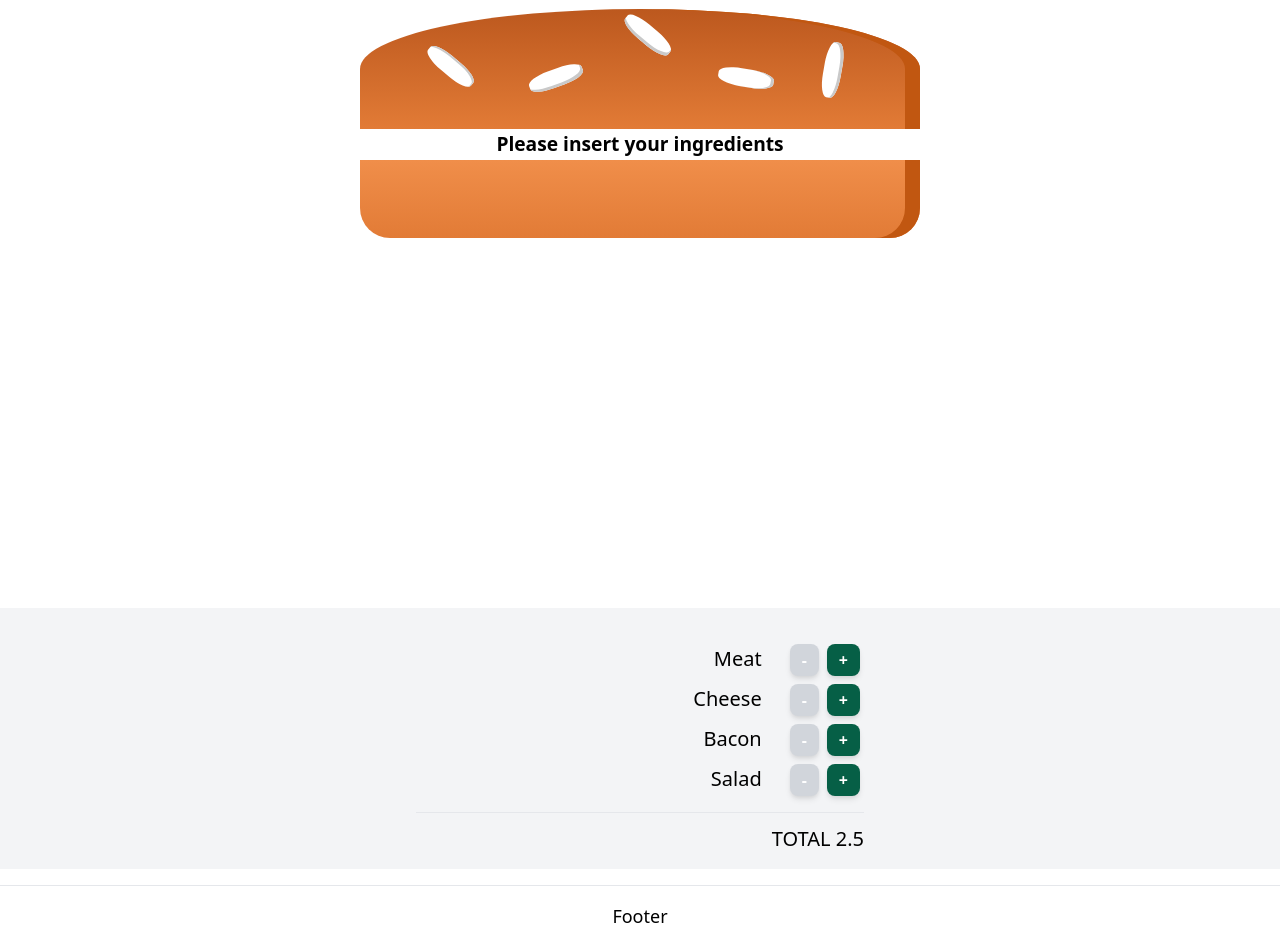
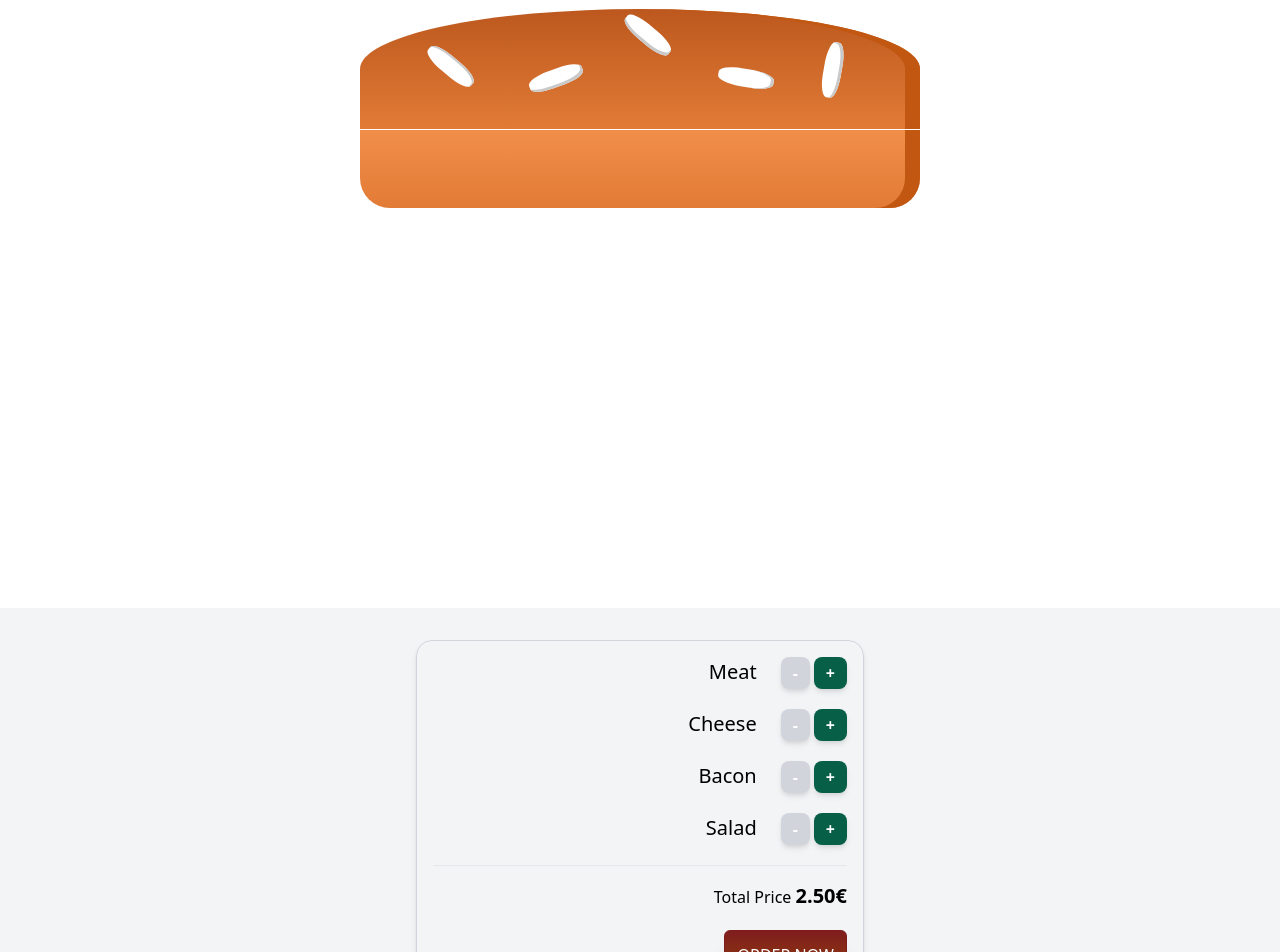
Before and after one commit to pasor1/react-burger-builder, a React (Create React App) app: page / in a window 1280 px wide. Shown: the part 120-1072 px from the top of the page. Built offline with nearby package versions, Linux system fonts and the light colour scheme.

Commit message:
Improved layout and colors

```diff
--- a/src/components/Burger/Burger.js
+++ b/src/components/Burger/Burger.js
@@ -8,9 +8,7 @@ const Burger = (props) => {
     props.ingredients.map((ingredient, index) => {
       return <BurgerIngredient key={index} type={ingredient} />
     })
-  ) : (
-      <p>Please insert your ingredients</p>
-    )
+  ) : null; //change null if you want to show a message if the burger is empty
 
   return (
     <div className={styles.Burger}>
--- a/src/components/Burger/Burger.module.css
+++ b/src/components/Burger/Burger.module.css
@@ -1,11 +1,12 @@
 .Burger {
   width: 90%;
-  margin:auto;
+  margin:auto auto;
   height: 400px;
   overflow: auto;
   text-align: center;
   font-weight: bold;
   font-size: 1.2rem;
+  position: relative;
 }
 
 @media (min-width: 500px) and (min-height: 400px) {
--- a/src/components/BurgerControls/BurgerControl/BurgerControl.js
+++ b/src/components/BurgerControls/BurgerControl/BurgerControl.js
@@ -2,13 +2,13 @@ import React from 'react';
 
 const BurgerControl = (props) => {
   return (
-    <div>
+    <div className="mb-5">
       <span className="text-xl mr-6">{props.label}</span>
       {props.disabled
-        ? <button disabled type="button" onClick={props.onClickMinus} className="py-1 px-3 m-1 bg-gray-300 text-white font-semibold rounded-lg shadow-md focus:outline-none cursor-default">-</button>
-        : <button type="button" onClick={props.onClickMinus} className="py-1 px-3 m-1 bg-red-700 text-white font-semibold rounded-lg shadow-md focus:outline-none hover:bg-red-600 hover:scale-95 transform transition duration-50 ease-in-out">-</button>
+        ? <button disabled type="button" onClick={props.onClickMinus} className="py-1 px-3 bg-gray-300 text-white font-semibold rounded-lg shadow-md focus:outline-none cursor-default">-</button>
+        : <button type="button" onClick={props.onClickMinus} className="py-1 px-3 bg-red-700 text-white font-semibold rounded-lg shadow-md focus:outline-none hover:bg-red-600 hover:scale-95 transform transition duration-50 ease-in-out">-</button>
       }
-      <button type="button" onClick={props.onClickPlus} className="py-1 px-3 m-1 bg-green-800 text-white font-semibold rounded-lg shadow-md focus:outline-none hover:bg-green-700 hover:scale-95 transform transition duration-50 ease-in-out">+</button>
+      <button type="button" onClick={props.onClickPlus} className="py-1 px-3 ml-1 bg-green-800 text-white font-semibold rounded-lg shadow-md focus:outline-none hover:bg-green-700 hover:scale-95 transform transition duration-50 ease-in-out">+</button>
     </div>
   )
 }
--- a/src/components/BurgerControls/BurgerControls.js
+++ b/src/components/BurgerControls/BurgerControls.js
@@ -5,7 +5,7 @@ import { INGREDIENTS_LIST } from '../../containers/BurgerBuilder/BurgerBuilder'
 const BurgerControls = (props) => {
   return (
     <div className="bg-gray-100 p-4">
-      <div className="max-w-md mx-auto mt-4 text-right">
+      <div className="max-w-md mx-auto p-4 mt-4 text-right shadow-md border border-gray-300 rounded-2xl">
         {INGREDIENTS_LIST.map((item) => (
           <BurgerControl
             key={item.ingredient}
@@ -14,8 +14,9 @@ const BurgerControls = (props) => {
             onClickPlus={() => props.onClickPlus(item.ingredient)}
             onClickMinus={() => props.onClickMinus(item.ingredient)} />
         ))}
-        <hr className="my-3" />
-        <p className="text-xl">TOTAL {props.total}</p>
+        <hr className="my-4" />
+        <p className="text-md font-light">Total Price <span className="text-xl font-bold">{props.totalPrice.toFixed(2)}€</span></p>
+        <button className=" p-3 mt-5 text-white bg-gradient-to-t from-yellow-800 to-red-900 hover:from-yellow-700 hover:to-red-800 rounded-md border border-red-900 shadow-xl outline-none focus:outline-none hover:scale-105 transform transition duration-50 ease-in-out"> ORDER NOW</button>
       </div>
     </div>
   )
--- a/src/containers/BurgerBuilder/BurgerBuilder.js
+++ b/src/containers/BurgerBuilder/BurgerBuilder.js
@@ -31,10 +31,11 @@ export const INGREDIENTS_LIST = [
 class BurgerBuilder extends React.Component {
   state = {
     ingredients: [],
-    total: START_PRICE
+    totalPrice: START_PRICE,
+    purchasable: false
   }
 
-  setTotal = (ingredients) => {
+  updateTotalPrice = (ingredients) => {
     const total = ingredients.reduce((acc, curr) => {
       let subTotal = 0;
       INGREDIENTS_LIST.forEach((item) => {
@@ -45,7 +46,7 @@ class BurgerBuilder extends React.Component {
       return acc + subTotal;
     }, 0)
     this.setState({
-      total: START_PRICE + total,
+      totalPrice: START_PRICE + total,
     });
   }
 
@@ -55,7 +56,7 @@ class BurgerBuilder extends React.Component {
     this.setState({
       ingredients: ingredients
     });
-    this.setTotal(ingredients);
+    this.updateTotalPrice(ingredients);
   }
 
   removeIngredientHandler = (ingredient) => {
@@ -67,14 +68,14 @@ class BurgerBuilder extends React.Component {
         ingredients: ingredients
       })
     }
-    this.setTotal(ingredients);
+    this.updateTotalPrice(ingredients);
   }
 
   render() {
     return (
       <Aux>
         <Burger ingredients={this.state.ingredients} />
-        <BurgerControls onClickPlus={this.addIngredientHandler} onClickMinus={this.removeIngredientHandler} total={this.state.total} ingredients={this.state.ingredients} />
+        <BurgerControls onClickPlus={this.addIngredientHandler} onClickMinus={this.removeIngredientHandler} totalPrice={this.state.totalPrice} ingredients={this.state.ingredients} />
       </Aux>
     )
   }
```
Also changed, not shown: 1 other file (tests, documents, lock files or other folders).
